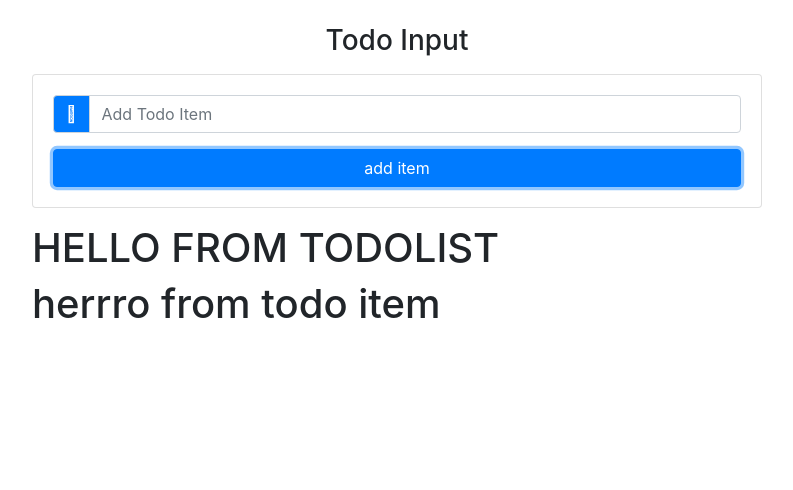
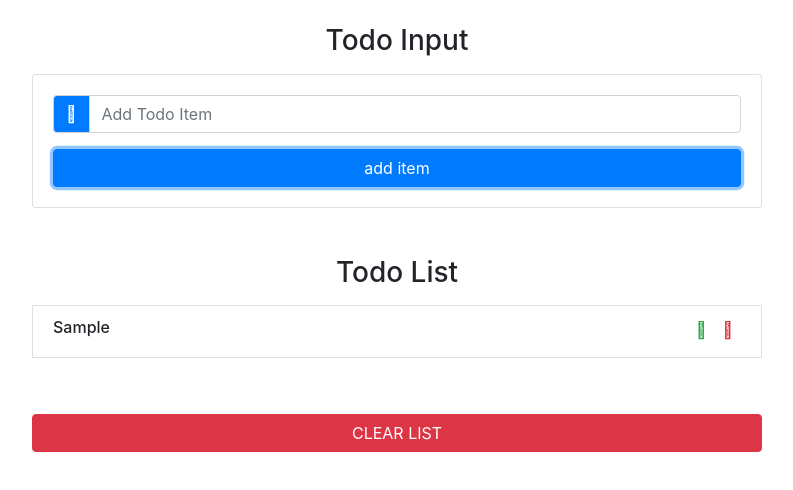
Before and after one commit to Ashley-King/react-todo-list, a React (Create React App) app: page / in a window 1280 px wide. Both pictures are taken after typing "Sample" into the empty fields and a click on the button "add item". Shown: the top 490 px of the page, without its empty margins (243-1036 px from the left). Built offline with nearby package versions, Linux system fonts and the light colour scheme.

Commit message:
working on the edit method; delete and clear are done

```diff
--- a/src/App.js
+++ b/src/App.js
@@ -24,27 +24,38 @@
       title: this.state.item
     };
     const updatedItems = [...this.state.items, newItem];
-    this.setState(
-      {
-        items: updatedItems,
-        item: "",
-        id: uuid(),
-        editItem: false
-      },
-      () => console.log(this.state)
-    );
+    this.setState({
+      items: updatedItems,
+      item: "",
+      id: uuid(),
+      editItem: false
+    });
   };
 
   clearList = () => {
-    console.log("clearList");
+    this.setState({
+      items: []
+    });
   };
 
   handleEdit = id => {
-    console.log(`handleEdit ${id}`);
+    const itemToEdit = this.state.items.find(item => item.id === id);
+    const updatedList = this.state.items.filter(item => item.id !== id);
+    this.setState((state, props) => {
+      return {
+        items: updatedList,
+        item: itemToEdit.title,
+        id: id
+      };
+    });
   };
 
   handleDelete = id => {
-    console.log(`handleDelete ${id}`);
+    const updatedItems = this.state.items.filter(item => id !== item.id);
+
+    this.setState({
+      items: updatedItems
+    });
   };
 
   render() {
--- a/src/components/TodoItem.js
+++ b/src/components/TodoItem.js
@@ -2,10 +2,19 @@
 
 export default class TodoItem extends Component {
   render() {
+    const { title, handleDelete, handleEdit } = this.props;
     return (
-      <div>
-        <h1>herrro from todo item</h1>
-      </div>
+      <li className="list-group-item text-capitalize d-flex justify-content-between my-2">
+        <h6>{title}</h6>
+        <div className="todo-icon">
+          <span className="mx-2 text-success" onClick={handleEdit}>
+            <i className="fal fa-pen" />
+          </span>
+          <span className="mx-2 text-danger" onClick={handleDelete}>
+            <i className="fal fa-trash-alt" />
+          </span>
+        </div>
+      </li>
     );
   }
 }
--- a/src/components/TodoList.js
+++ b/src/components/TodoList.js
@@ -2,11 +2,28 @@
 import TodoItem from "./TodoItem";
 export default class TodoList extends Component {
   render() {
+    const { items, clearList, handleDelete, handleEdit } = this.props;
     return (
-      <div>
-        <h1>HELLO FROM TODOLIST</h1>
-        <TodoItem />
-      </div>
+      <ul className="list-group my-5">
+        <h3 className="text-capitalize text-center">todo list</h3>
+        {items.map(item => {
+          return (
+            <TodoItem
+              key={item.id}
+              title={item.title}
+              handleDelete={() => handleDelete(item.id)}
+              handleEdit={() => handleEdit(item.id)}
+            />
+          );
+        })}
+        <button
+          type="button"
+          className="btn btn-danger btn-block text-uppercase mt-5"
+          onClick={clearList}
+        >
+          clear list
+        </button>
+      </ul>
     );
   }
 }
```
